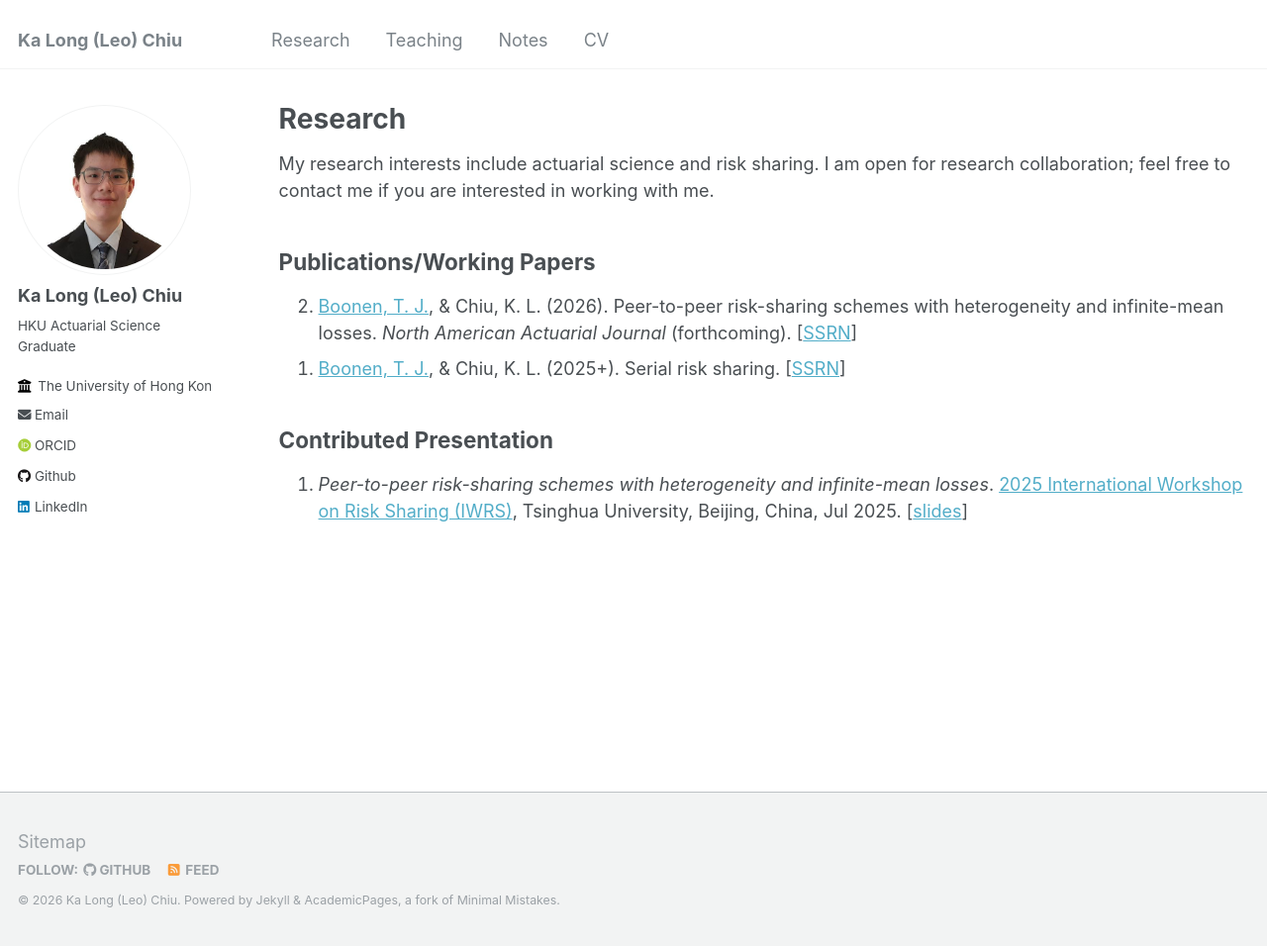
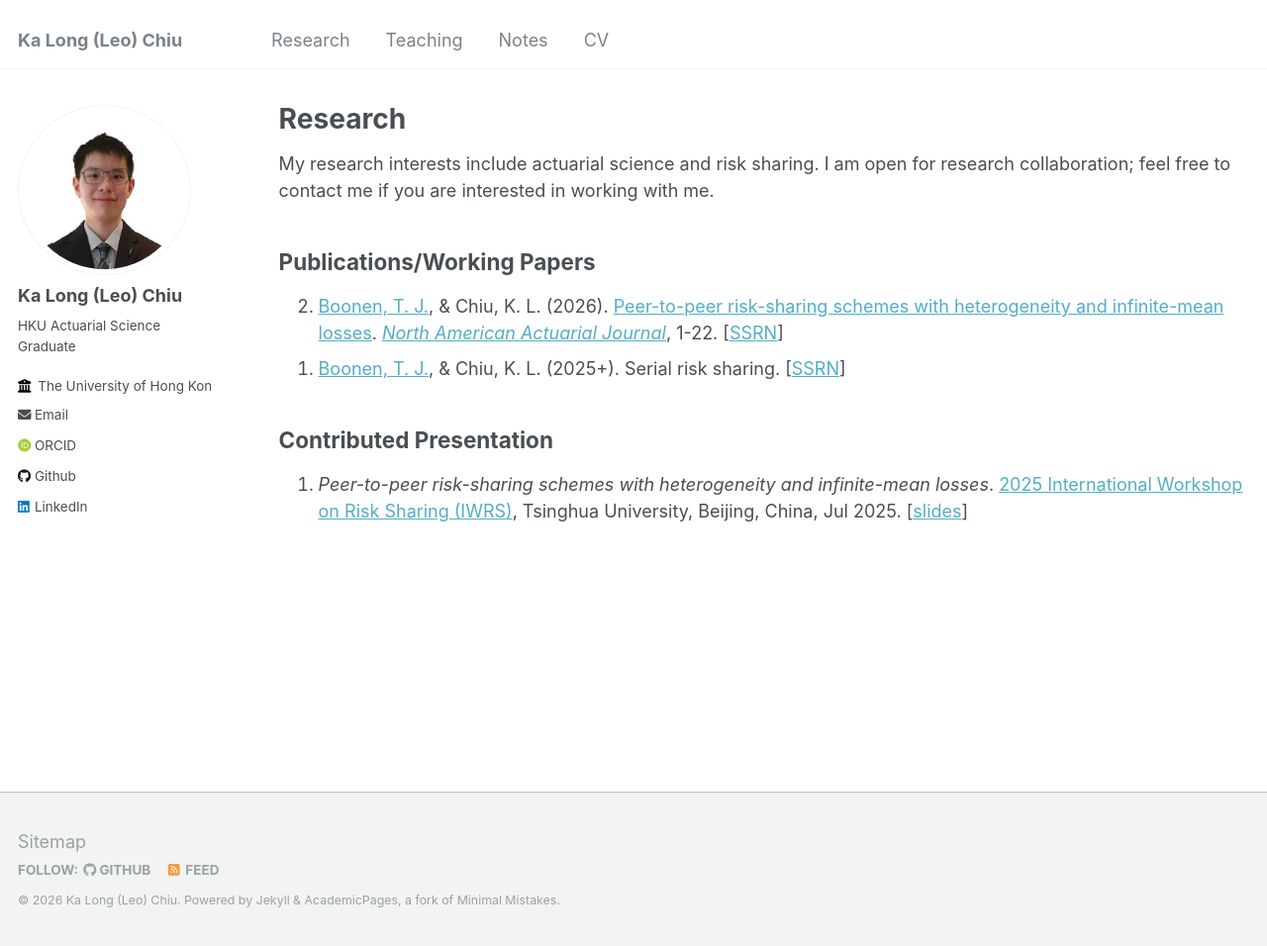
Before and after one commit to leochiukl/leochiukl.github.io, a Jekyll site: the page built from _pages/research.md, in a window 1280 px wide and 956 px high. Shown: the whole window at 99% size. Built offline with Jekyll 4.4.1, drawn with Linux system fonts in a browser that asks for light colours; some web fonts are replaced.

Commit message:
Update research

```diff
--- a/_pages/research.md
+++ b/_pages/research.md
@@ -10,7 +10,7 @@ for research collaboration; feel free to contact me if you are interested in
 working with me.
 
 ## Publications/Working Papers
-0. [Boonen, T. J.](https://saasresearch.hku.hk/~tjboonen/), & Chiu, K. L. (2026). Peer-to-peer risk-sharing schemes with heterogeneity and infinite-mean losses. _North American Actuarial Journal_ (forthcoming). [[SSRN](https://papers.ssrn.com/abstract=5013193)]
+0. [Boonen, T. J.](https://saasresearch.hku.hk/~tjboonen/), & Chiu, K. L. (2026). [Peer-to-peer risk-sharing schemes with heterogeneity and infinite-mean losses](https://www.tandfonline.com/doi/full/10.1080/10920277.2026.2612751). [_North American Actuarial Journal_](https://www.tandfonline.com/journals/uaaj20), 1-22. [[SSRN](https://papers.ssrn.com/abstract=5013193)]
 0. [Boonen, T. J.](https://saasresearch.hku.hk/~tjboonen/), & Chiu, K. L. (2025+). Serial risk sharing. [[SSRN](https://papers.ssrn.com/abstract=5373316)]
 {: reversed="reversed"}
 
```
